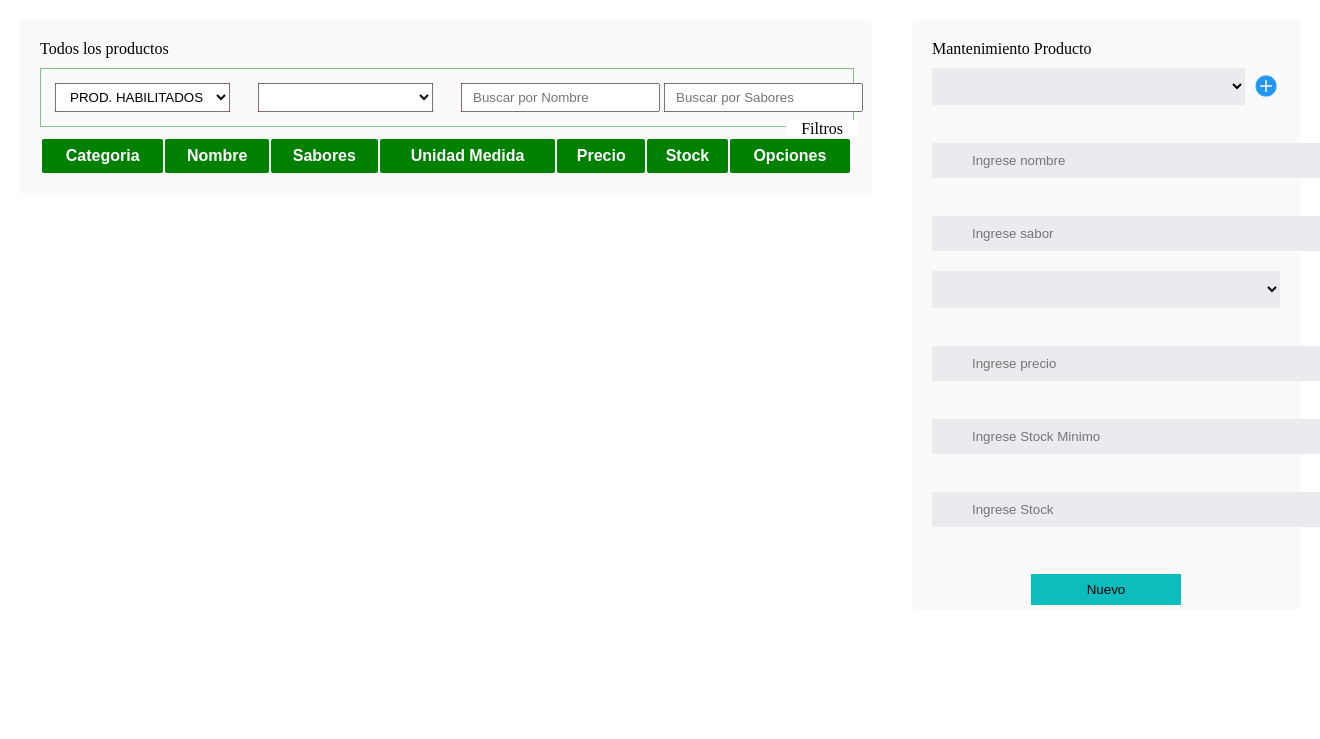
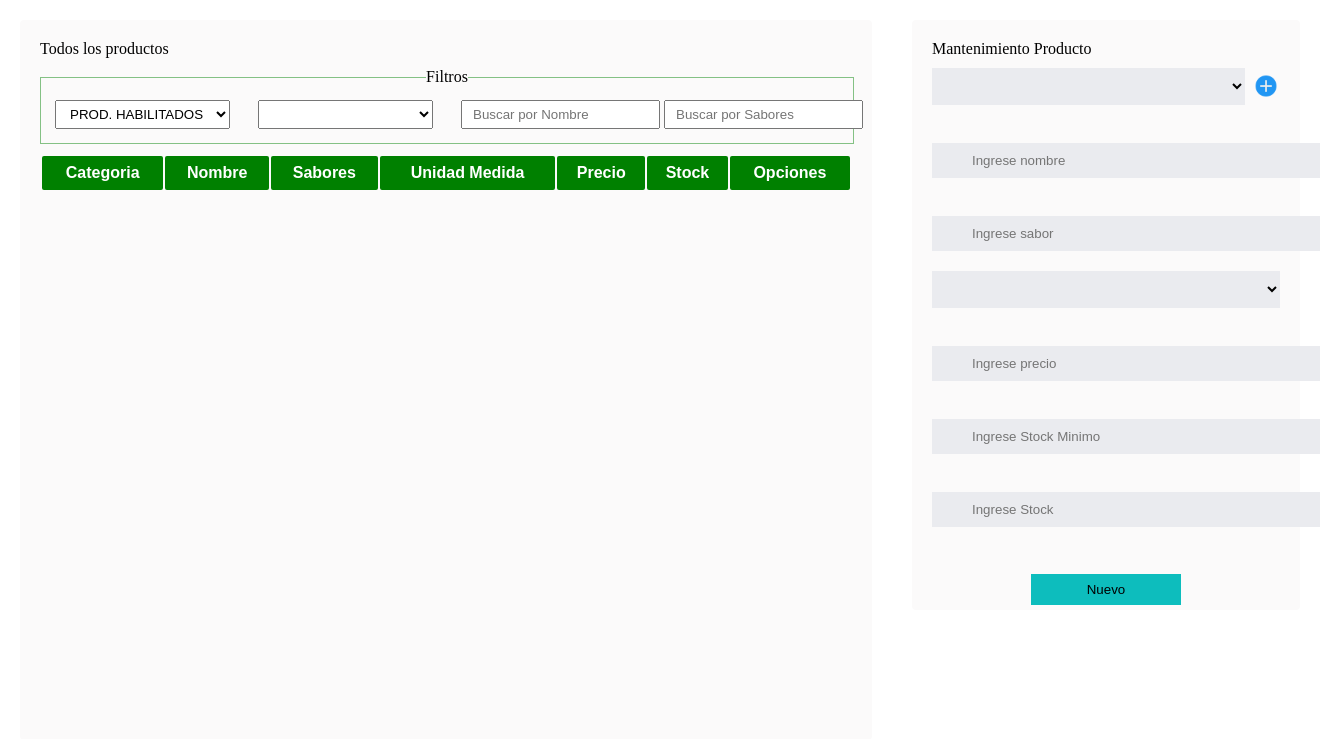
Before and after one commit to AARON-RISCO/INVENTARIO, a PHP site: page /productos.php in a window 1320 px wide; the page is wider, and only the part inside the window is pictured. Shown: the top 739 px of that part. Run offline with PHP 8.4, Linux system fonts and the light colour scheme; lists and menus that the app fills with data are empty; some web fonts are replaced.

Commit message:
stilos productos

```diff
--- a/css/productos.css
+++ b/css/productos.css
@@ -15,7 +15,8 @@
     width: 70%;
     border-radius: 4px;
     padding: 20px;
-    height: 100%;
+    height: 85vh;
+    overflow: auto;
 }
 .mantenimiento{
     background-color: rgb(251, 250, 250);
@@ -25,7 +26,7 @@
     border-radius: 4px;
     padding: 20px;
 }
-.filtros{
+.filtros_pro{
     display: flex;
     text-align: center;
     justify-content: center;
@@ -34,13 +35,18 @@
     margin-left: -0px;
     border: 1px solid rgba(0, 128, 0, 0.475);
     height: 100%;
+    flex-direction: row;
 }
-.buscar{
+.buscar_pro{
     width: 30%;
     height: 100%;
     margin: 14px;
     border: 0px;
-    background-color: red;
+    /* background-color: red; */
+}
+.bus{
+    padding: 5px 10px 5px 10px;
+    width: 100%;
 }
 .fil{
     position: absolute;
--- a/js/procesos_promociones.js
+++ b/js/procesos_promociones.js
@@ -24,7 +24,7 @@ $(document).ready(function(){
                         '</td><td>'+registro[z].sa+
                         '</td><td>'+registro[z].can+
                         '</td><td>'+registro[z].pre+
-                        '</td><td id="icon"><img src="img/pagar.svg" class="color amarillo bpagar" data-cod="'+registro[z].cod+'" alt="Pagar"></td></tr>';
+                        '</td><td id="icon"><img src="img/editar.svg" class="color amarillo" id="mod" data-cod="'+registro[z].cod+'" alt="Pagar"><img src="img/eliminar.svg" id="eli" class="color red" data-cod="'+registro[z].cod+'"></td></tr>';
                     }
                     $('#cuerpo_tabla_promociones').html(template);
 
--- a/productos.php
+++ b/productos.php
@@ -14,18 +14,19 @@
         <div class="listado">
         <div class="todos">
                     <label for="">Todos los productos</label>
-                    <div class="filtros">
-                        <label for="" class="fil">Filtros</label>
-                        <div class="buscar">
+                    <div class="todos_todos">
+                    <fieldset class="filtros_pro">
+                        <legend>Filtros</legend>
+                            <div class="buscar_pro">
                             <select name="tdesa" id="tdesa" class="bus" >
                                 <option value="0">PROD. HABILITADOS</option>
                                 <option value="1">PROD. DESHABILITADOS</option>
                             </select>
-                        </div>
-                        <div class="buscar"><select name="tcat" id="tcategoria" class="bus" ></select></div>
-                        <div class="buscar"><input type="text" name="bus_nom" id="bus_nom" class="bus MAYP" placeholder="Buscar por Nombre"></div>
-                        <div class="buscar"><input type="text" name="bus_sa" id="bus_sa" class="bus MAYP" placeholder="Buscar por Sabores"></div>
-
+                            </div>
+                            <div class="buscar_pro"><select name="tcat" id="tcategoria" class="bus" ></select></div>
+                            <div class="buscar_pro"><input type="text" name="bus_nom" id="bus_nom" class="bus MAYP" placeholder="Buscar por Nombre"></div>
+                            <div class="buscar_pro"><input type="text" name="bus_sa" id="bus_sa" class="bus MAYP" placeholder="Buscar por Sabores"></div>
+                    </fieldset>
                     </div>
                     <div id="listado">
                     <table>
```
Also changed, not shown: css/promociones.css (+25 -1 lines).
